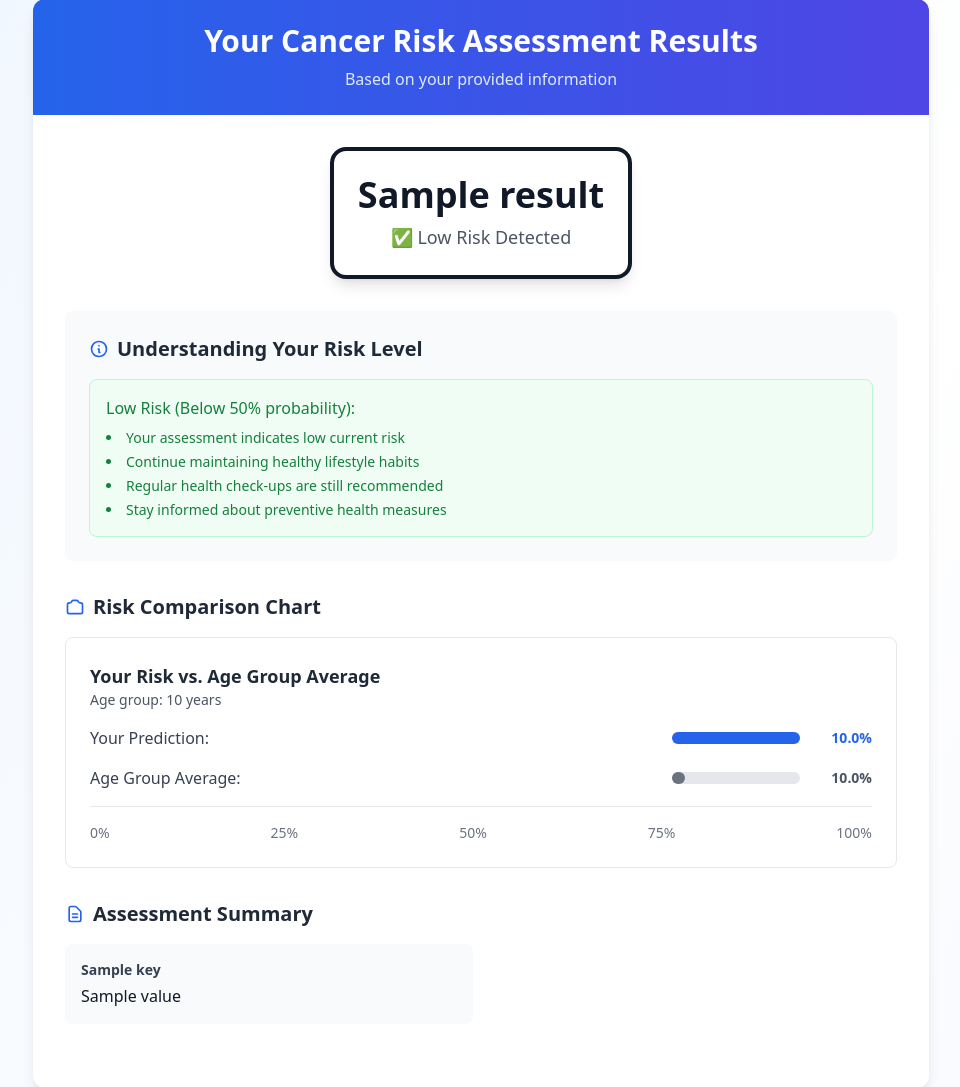
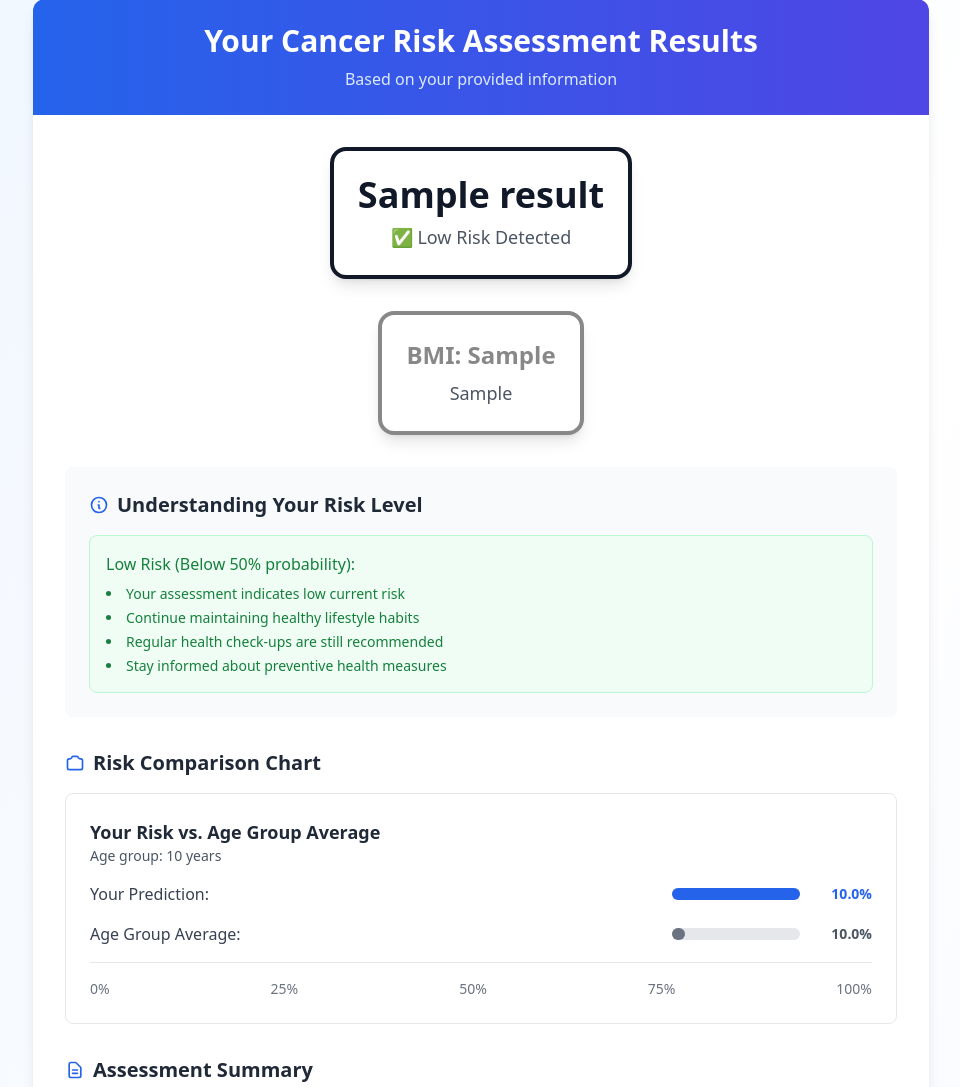
Before and after one commit to jimmydin7/clinic-ai, a Flask app: template templates/cancer-summary.html in a window 1280 px wide. Shown: the part 98-1185 px from the top of the page, without its empty margins (159-1119 px from the left). Run offline with Flask 3, Linux system fonts and the light colour scheme; the template is opened without the code that fills it: most values are stand-ins (such as "Sample title", 1, 10 or a date in 2020); parts of the project's set-up code (start-up, migrations or seed data) failed here and were passed over; some libraries are stand-ins or nearby versions.

Commit message:
some bmi stuff

```diff
--- a/app.py
+++ b/app.py
@@ -6,6 +6,7 @@ from datetime import datetime, date
 import pandas as pd
 from models.cancer.cancer import predict as cancer_predict
 from utils.cancer_utils import cancer_vars
+from utils.cancer_utils.bmi_class import bmi_class
 
 app = Flask(__name__)
 app.secret_key = "dont-be-stupid-and-change-this-in-prod"
@@ -151,6 +152,16 @@ def cancer_summary():
     bmi = weight / (height_m ** 2)
     model_input['BMI'] = bmi
 
+    # Calculate BMI classification
+    bmi_classification, bmi_color = bmi_class(bmi)
+
+    # Map BMI colors to CSS color values
+    bmi_css_color = {
+        'Green': '#10b981',      # green-500
+        'Orange': '#f59e0b',     # amber-500
+        'Red': '#ef4444'         # red-500
+    }.get(bmi_color, '#6b7280')  # default gray
+
 
     feature_order = ['Age', 'Gender', 'BMI', 'Smoking', 'GeneticRisk', 'PhysicalActivity', 'AlcoholIntake', 'CancerHistory']
     ordered_input = {k: model_input[k] for k in feature_order}
@@ -187,7 +198,10 @@ def cancer_summary():
                          color=color,
                          user_probability=probability if probability is not None else 0,
                          avg_probability=avg_probability,
-                         age_group=f"{age_group_start}-{age_group_end}")
+                         age_group=f"{age_group_start}-{age_group_end}",
+                         bmi_classification=bmi_classification,
+                         bmi_color=bmi_css_color,
+                         bmi_value=f"{bmi:.1f}")
 
 @app.route('/diabetes-test')
 @login_required
--- a/templates/cancer-summary.html
+++ b/templates/cancer-summary.html
@@ -77,6 +77,19 @@
           </div>
         </div>
 
+        <!-- BMI Classification Section -->
+        <div class="text-center mb-8">
+          <div class="inline-block p-6 rounded-2xl shadow-lg bg-white border-4"
+               style="border-color: {{ bmi_color }};">
+            <div class="text-2xl font-bold mb-2"
+                 style="color: {{ bmi_color }};">
+              BMI: {{ bmi_value }}
+            </div>
+            <div class="text-gray-600 text-lg">
+              {{ bmi_classification }}
+            </div>
+          </div>
+        </div>
 
         <div class="bg-gray-50 rounded-lg p-6 mb-8">
           <h3 class="text-xl font-semibold text-gray-800 mb-4 flex items-center">
```
